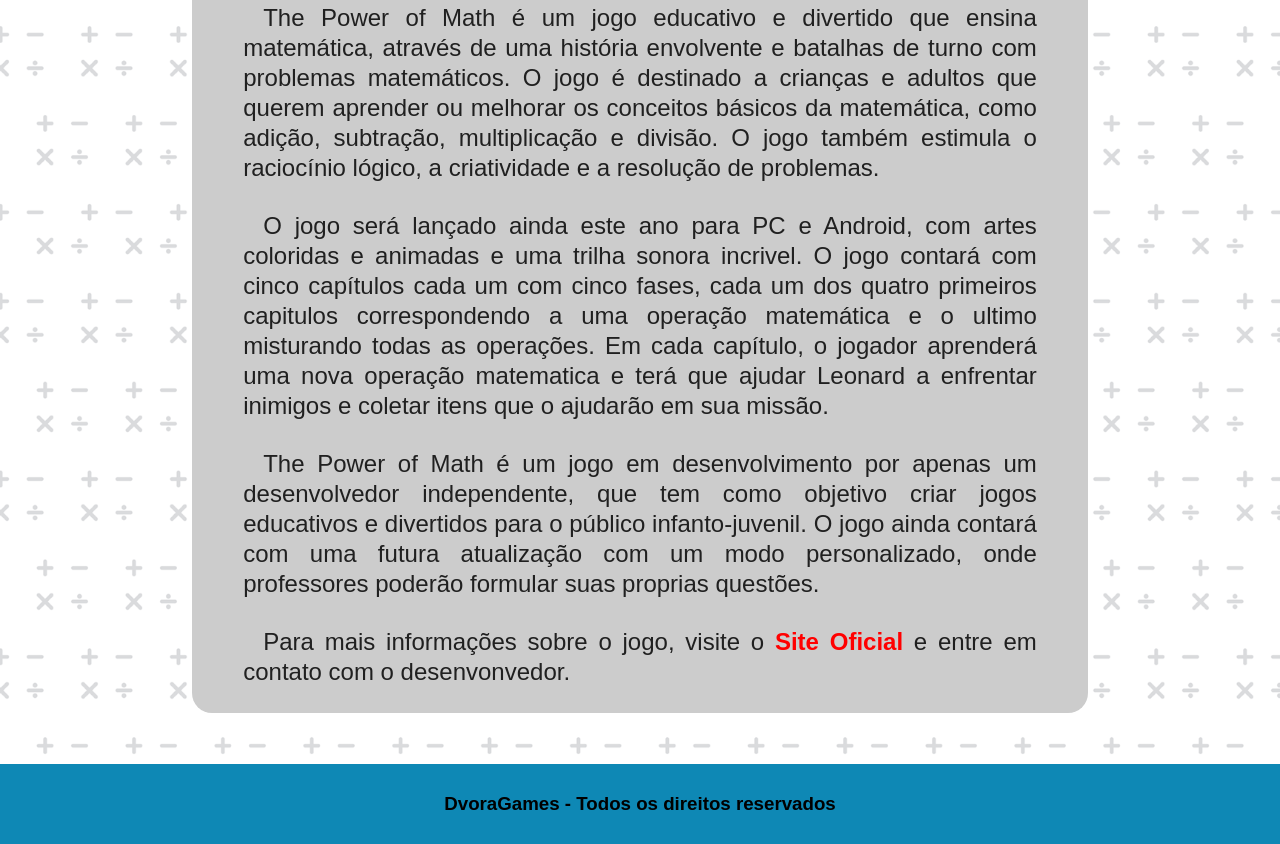
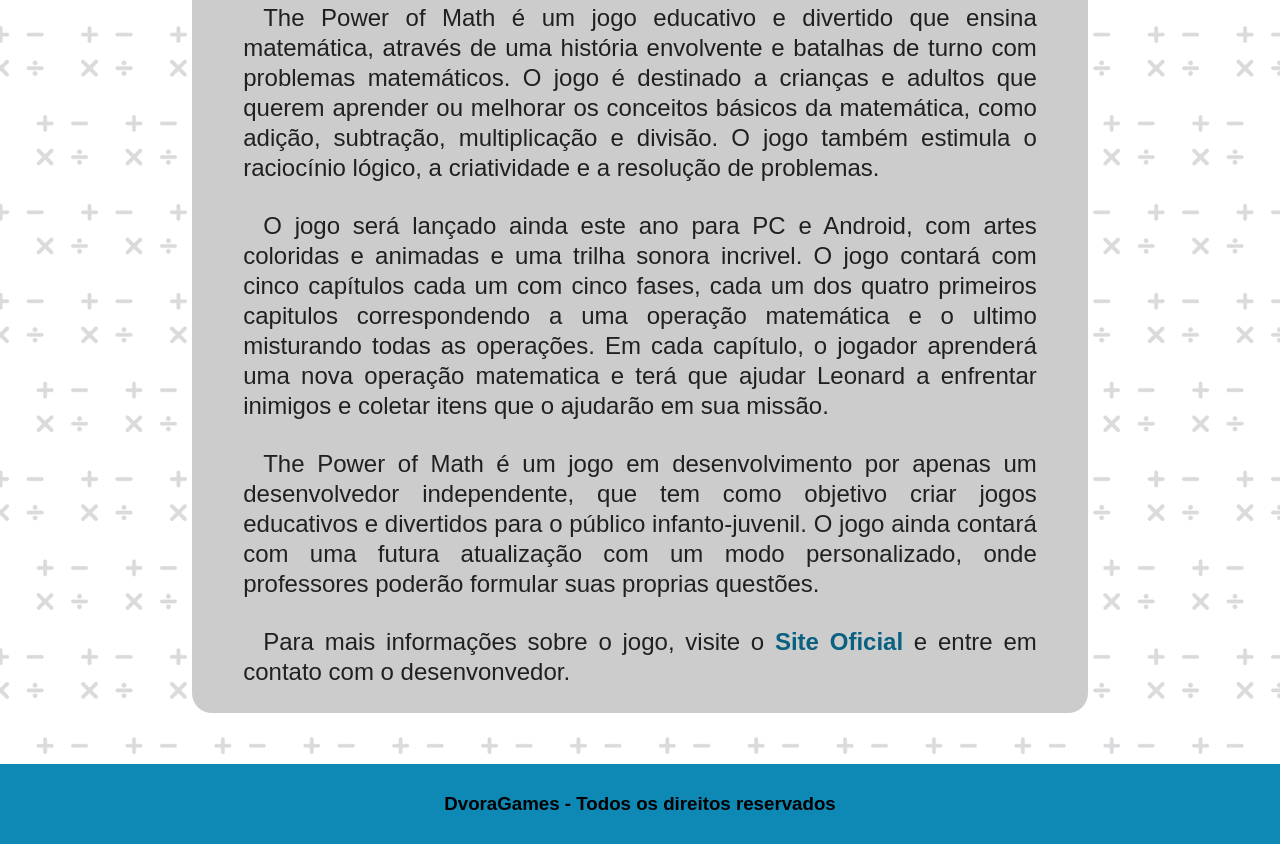
Before and after one commit to DvoraGames/The-Power-Of-Math, a plain HTML site: page pages/imprensa.html in a window 1280 px wide. Shown: the part 571-1415 px from the top of the page. Drawn offline with nearby package versions, Linux system fonts and the light colour scheme.

Commit message:
update link color

```diff
--- a/css/styles.css
+++ b/css/styles.css
@@ -392,7 +392,7 @@ body {
     .link-site {
         font-size: 1.5rem;
         font-weight: 600;
-        color: red !important;
+        color: #096080;
     }
 
     /*=====  End of PRESS RELEASE  ======*/
```
